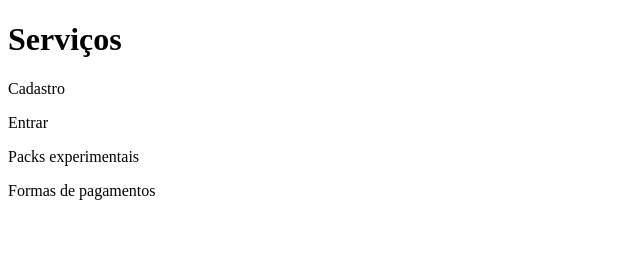
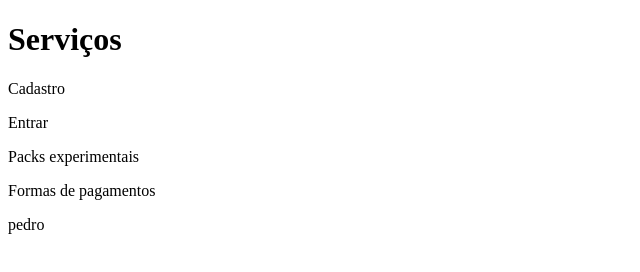
Before and after one commit to GstavRocha/ChallengerCode, a plain HTML site: page pessoas.html in a window 1280 px wide. Shown: the full height of the page, 0-640 px from the left. Drawn offline with Linux system fonts and the light colour scheme.

Commit message:
texto de treinamento

```diff
--- a/pessoas.html
+++ b/pessoas.html
@@ -17,6 +17,7 @@
     </div>
     <div class="">
         <p>Formas de pagamentos</p>
+        <p>pedro</p>
     </div>
 
 </div>
```
